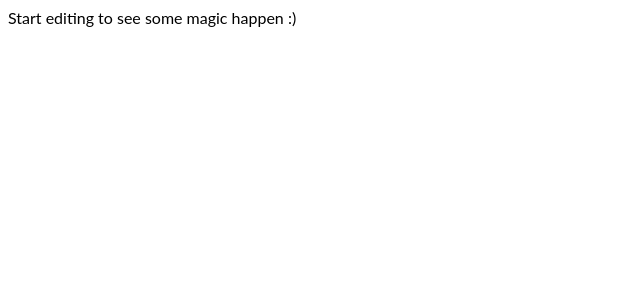
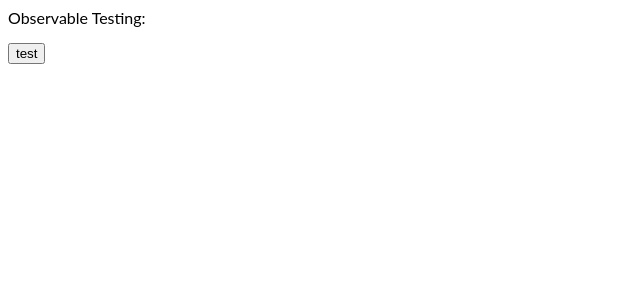
Before and after one commit to mylittlecorner/angular-ivy-6ym15o, an Angular app: page / in a window 1280 px wide. Shown: the top 300 px of the page, without its empty margins (0-640 px from the left). Built offline with nearby package versions, Linux system fonts and the light colour scheme.

Commit message:
2 files modified

```diff
--- a/src/app/app.component.html
+++ b/src/app/app.component.html
@@ -1,3 +1,3 @@
-<p>
-  Start editing to see some magic happen :)
-</p>
+<p>Observable Testing:</p>
+<button>test</button>
+<h1>{{ testVariable }}</h1>
--- a/src/app/app.component.ts
+++ b/src/app/app.component.ts
@@ -1,10 +1,19 @@
-import { Component, VERSION } from '@angular/core';
+import { Component, OnInit } from '@angular/core';
+import { fromEvent } from 'rxjs';
 
 @Component({
   selector: 'my-app',
   templateUrl: './app.component.html',
-  styleUrls: [ './app.component.css' ]
+  styleUrls: ['./app.component.css'],
 })
-export class AppComponent  {
-  name = 'Angular ' + VERSION.major;
+export class AppComponent implements OnInit {
+  testVariable: boolean;
+  ngOnInit() {
+    var button = document.querySelector('button');
+    try {
+      fromEvent(button, 'click').subscribe((value: Event) => {
+        this.testVariable = value.isTrusted;
+      });
+    } catch {}
+  }
 }
```
